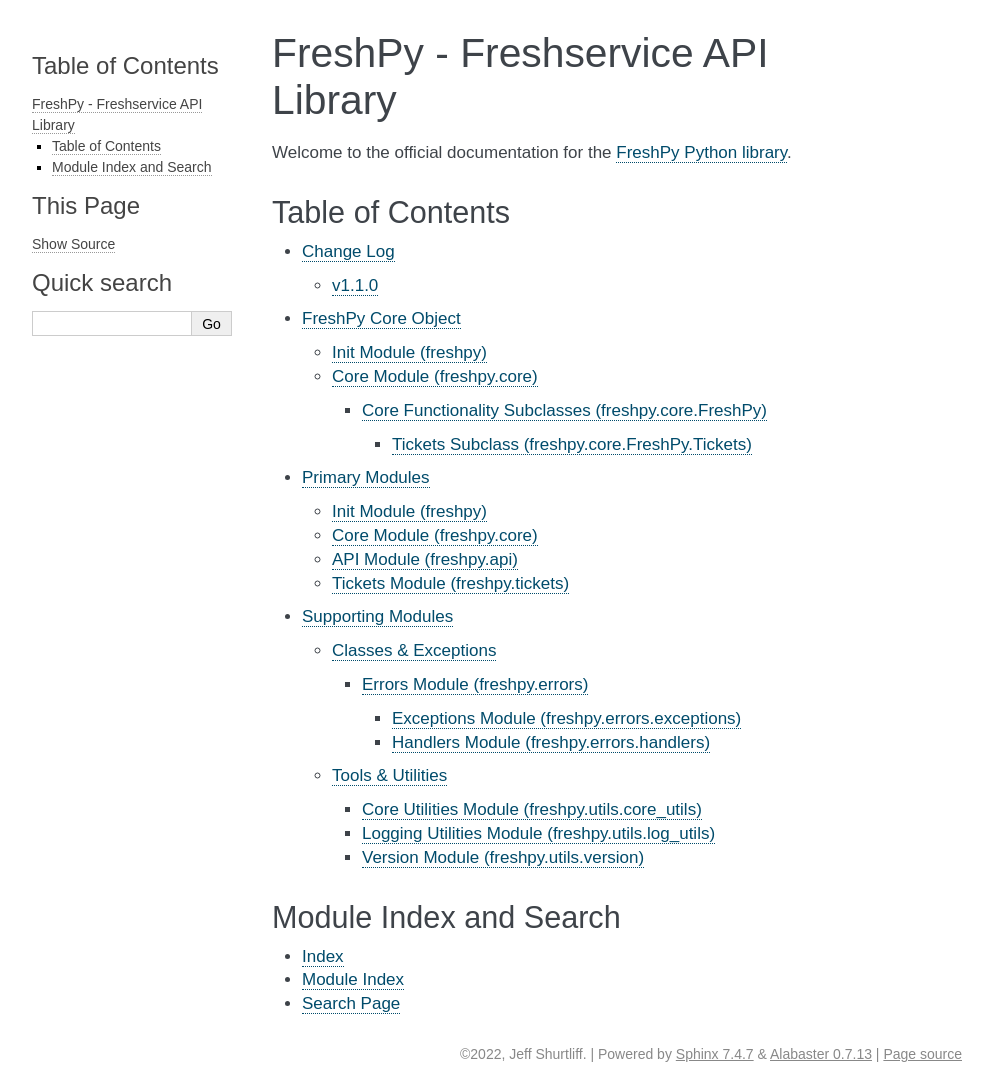
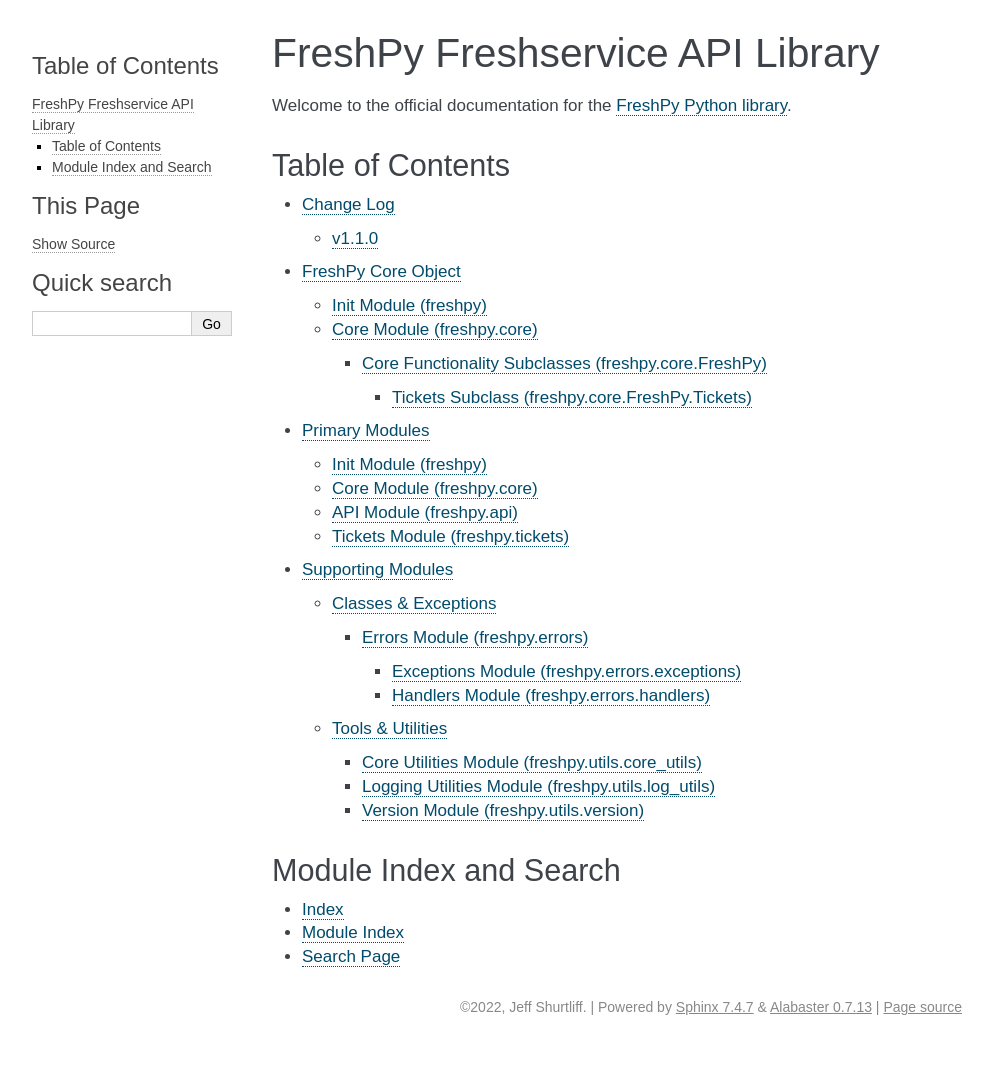
Before and after one commit to jeffshurtliff/freshpy, a Sphinx documentation site: the page built from docs/index.rst, in a window 1280 px wide. Shown: the whole page, without its empty margins (148-1141 px from the left). Built offline with Sphinx 7.4.7, drawn with Linux system fonts in a browser that asks for light colours; after the commit the page ends 1045 px from its top, so only the background shows below that.

```diff
--- a/docs/index.rst
+++ b/docs/index.rst
@@ -1,5 +1,5 @@
 ##################################
-FreshPy - Freshservice API Library
+FreshPy Freshservice API Library
 ##################################
 Welcome to the official documentation for the
 `FreshPy Python library <https://pypi.org/project/freshpy>`_.
```
